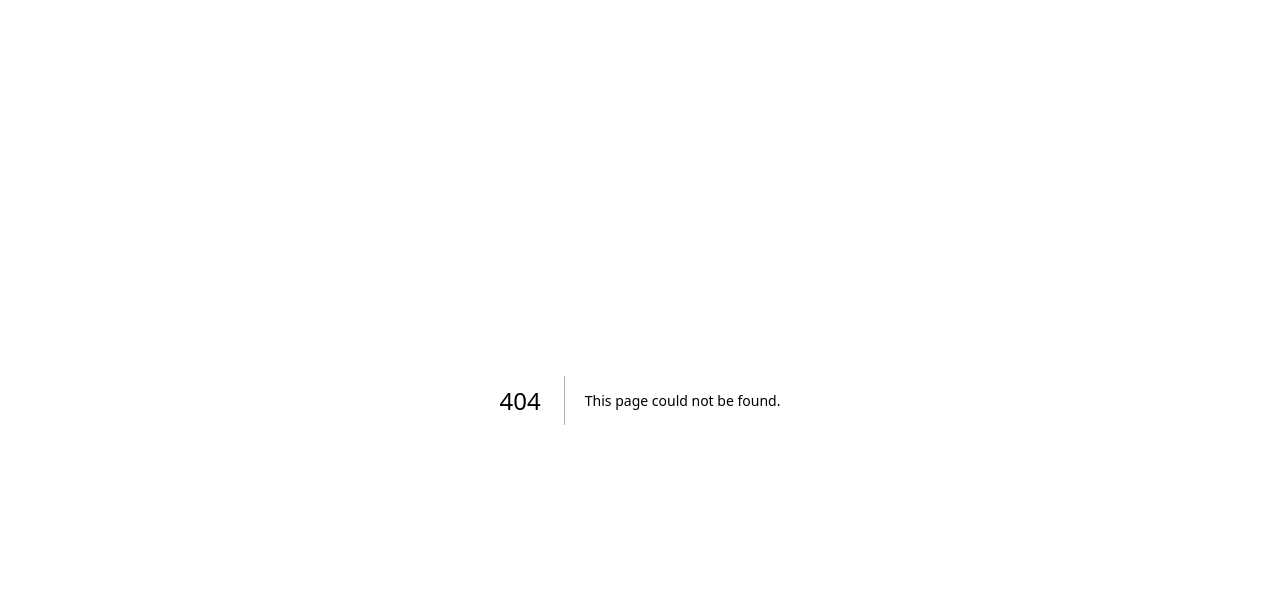
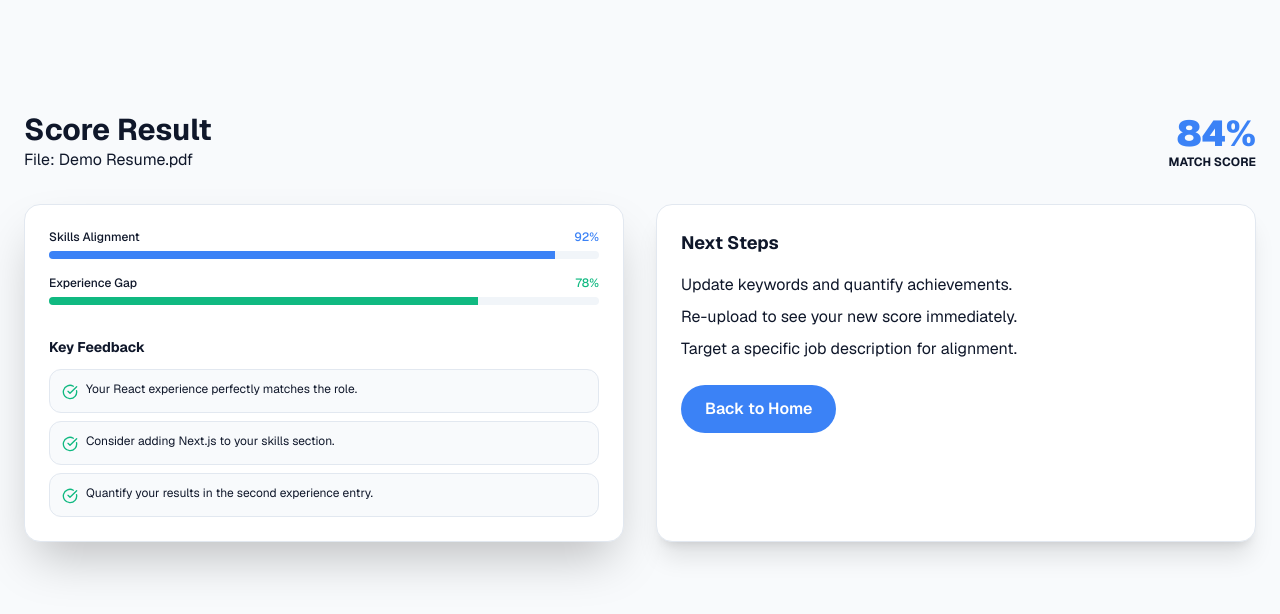
Before and after one commit to AwaisRaza-1/resume_scorer, a Next.js app: page /scoring in a window 1280 px wide. Before the commit this address had no page. Shown: the top 614 px of the page. Built offline with nearby package versions, Linux system fonts and the light colour scheme.

Commit message:
scoring page added

```diff
--- /dev/null
+++ b/src/app/scoring/page.js
@@ -0,0 +1,109 @@
+"use client";
+
+import { useMemo } from "react";
+import { useRouter } from "next/navigation";
+import { motion } from "framer-motion";
+import { CheckCircle } from "lucide-react";
+
+export default function ScoringPage() {
+  const router = useRouter();
+
+  const payload = useMemo(() => {
+    return {
+      id: "demo",
+      name: "Demo Resume.pdf",
+      score: {
+        overall: 84,
+        metrics: { skillsAlignment: 92, experienceGap: 78 },
+        feedback: [
+          "Your React experience perfectly matches the role.",
+          "Consider adding Next.js to your skills section.",
+          "Quantify your results in the second experience entry.",
+        ],
+      },
+    };
+  }, []);
+
+  const { name, score } = payload;
+  const { overall, metrics, feedback } = score;
+
+  return (
+    <main className="min-h-screen">
+      <section className="pt-28 pb-16">
+        <div className="container mx-auto px-6">
+          <div className="flex items-center justify-between mb-8">
+            <div>
+              <h1 className="text-3xl font-bold">Score Result</h1>
+              <p className="text-foreground/60">File: {name}</p>
+            </div>
+            <div className="text-right">
+              <span className="text-4xl font-black text-primary">{overall}%</span>
+              <p className="text-xs uppercase font-bold text-foreground/40">Match Score</p>
+            </div>
+          </div>
+
+          <div className="grid grid-cols-1 lg:grid-cols-2 gap-8">
+            <div className="bg-white rounded-2xl shadow-2xl p-6 border border-border">
+              <div className="space-y-4">
+                <div>
+                  <div className="flex justify-between text-xs mb-1.5 font-medium">
+                    <span>Skills Alignment</span>
+                    <span className="text-primary">{metrics.skillsAlignment}%</span>
+                  </div>
+                  <div className="h-2 bg-slate-100 rounded-full overflow-hidden">
+                    <motion.div
+                      initial={{ width: 0 }}
+                      animate={{ width: `${metrics.skillsAlignment}%` }}
+                      transition={{ duration: 0.8 }}
+                      className="h-full bg-primary"
+                    />
+                  </div>
+                </div>
+                <div>
+                  <div className="flex justify-between text-xs mb-1.5 font-medium">
+                    <span>Experience Gap</span>
+                    <span className="text-secondary">{metrics.experienceGap}%</span>
+                  </div>
+                  <div className="h-2 bg-slate-100 rounded-full overflow-hidden">
+                    <motion.div
+                      initial={{ width: 0 }}
+                      animate={{ width: `${metrics.experienceGap}%` }}
+                      transition={{ duration: 0.8 }}
+                      className="h-full bg-secondary"
+                    />
+                  </div>
+                </div>
+              </div>
+
+              <div className="mt-8">
+                <h4 className="text-sm font-bold mb-3">Key Feedback</h4>
+                <div className="space-y-2">
+                  {feedback.map((text, i) => (
+                    <div key={i} className="flex gap-2 p-3 bg-slate-50 rounded-xl border border-slate-100">
+                      <CheckCircle className="w-4 h-4 text-secondary flex-shrink-0 mt-0.5" />
+                      <span className="text-xs leading-tight text-foreground/80">{text}</span>
+                    </div>
+                  ))}
+                </div>
+              </div>
+            </div>
+
+            <div className="bg-white rounded-2xl shadow-xl p-6 border border-border">
+              <h3 className="text-lg font-bold mb-4">Next Steps</h3>
+              <ul className="text-foreground/70 space-y-2">
+                <li>Update keywords and quantify achievements.</li>
+                <li>Re-upload to see your new score immediately.</li>
+                <li>Target a specific job description for alignment.</li>
+              </ul>
+              <div className="mt-6 flex gap-3">
+                <button onClick={() => router.push("/")} className="bg-primary text-white px-6 py-3 rounded-full font-semibold">
+                  Back to Home
+                </button>
+              </div>
+            </div>
+          </div>
+        </div>
+      </section>
+    </main>
+  );
+}
--- a/src/components/HowItWorks.js
+++ b/src/components/HowItWorks.js
@@ -31,7 +31,7 @@ export default function HowItWorks() {
                 <div className="text-center max-w-3xl mx-auto mb-20">
                     <h2 className="text-4xl font-bold mb-4">Three Simple Steps</h2>
                     <p className="text-foreground/60 text-lg">
-                        Optimization shouldn't be complicated. We've streamlined the process to help you get results faster.
+                        Optimization shouldn&apos;t be complicated. We&apos;ve streamlined the process to help you get results faster.
                     </p>
                 </div>
 
```
